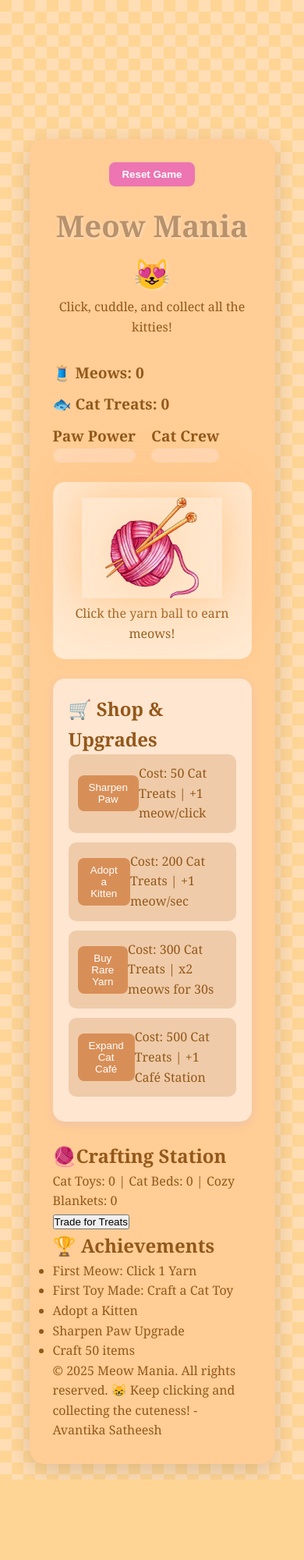
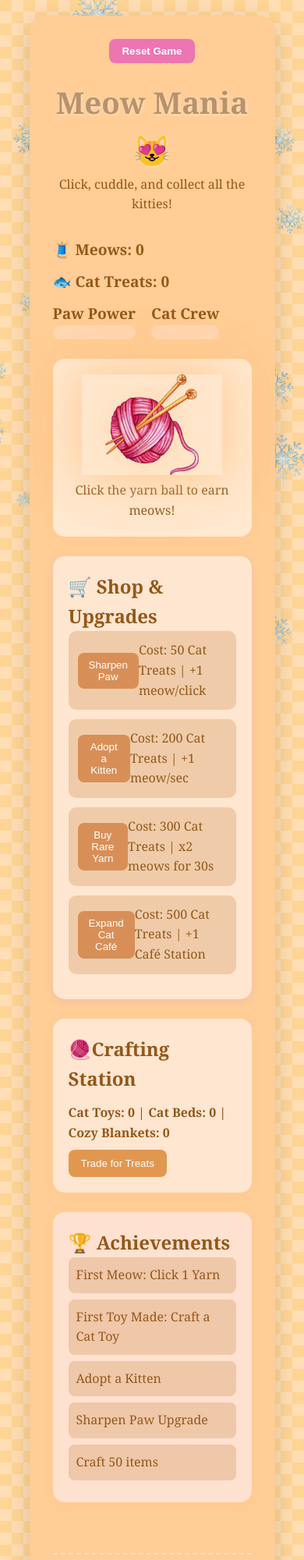
Before and after one commit to 139587-spec/Meow-Mania, a plain HTML site: page index.html in a window 390 px wide. Shown: the top 2000 px of the page at 78% size. Before the commit the page ends 1897 px from the top, so only its background shows below. Drawn offline with Linux system fonts and the light colour scheme.

Commit message:
Worked on seasonal background particles JS

```diff
--- a/script.js
+++ b/script.js
@@ -0,0 +1,112 @@
+//background particles
+const canvas = document.getElementById('season-canvas');
+const ctx = canvas.getContext('2d');
+canvas.width = window.innerWidth;
+canvas.height = window.innerHeight;
+
+//this determines what season it is
+const month = new Date().getMonth();
+let season = 'winter';
+if (month >= 2 && month <= 4) season = 'spring';
+else if (month >= 5 && month <= 7) season = 'summer';
+else if (month >= 8 && month <= 10) season = 'autumn';
+
+const images =  {
+    winter: new Image(),
+    spring: new Image(),
+    summer: new Image(),
+    autumn: new Image()
+};
+
+images.winter.src = 'assets/snowflake.png';
+images.spring.src = 'assets/flower.png';
+images.summer.src = 'assets/watermelon.png';
+images.autumn.src = 'assets/leaf.png';
+
+const particles = [];
+const particleCount = 60;
+
+//initialize particles
+for (let i = 0; i < particleCount; i++) {
+    particles.push({
+        x: Math.random() * canvas.width,
+        y: (i / particleCount) * canvas.height,
+        size: 20 + Math.random() * 30,
+        offset: Math.random() * 1000,
+        angle: Math.random() * 360/180 * Math.PI,
+        scale: 0.5 + Math.random() * 0.5,
+        flipX: Math.random() > 0.5 ? -1 : 1,
+        flipY: Math.random() > 0.5 ? -1 : 1
+    });
+}
+
+//movement being applied
+    const speed = { x: 0, y:1};
+    const summerBounce = 0.5;
+
+//Animation loop
+function animateParticles() {
+    ctx.clearRect(0, 0, canvas.width, canvas.height);
+
+    particles.forEach(p => {
+        ctx.save();
+        ctx.translate(p.x, p.y);
+
+        //random mirroring and scale
+        ctx.scale(p.flipX * p.scale, p.flipY * p.scale);
+
+        //draw the image centered
+        const img = images[season];
+        const maxSize = 80;
+        const scale = p.scale * ( maxSize / Math.max(img.naturalWidth, img.naturalHeight));
+
+        ctx.globalCompositeOperation = 'destination-over';
+        ctx.globalAlpha = 0.7;
+        ctx.drawImage(
+            img,
+            -img.naturalWidth / 2,
+            -img.naturalHeight / 2,
+            img.naturalWidth * scale,
+            img.naturalHeight * scale
+        );
+
+        ctx.globalAlpha = 1;
+        ctx.globalCompositeOperation = 'source-over';
+        ctx.restore();
+
+        //movement
+        p.x += speed.x;
+        p.y += speed.y;
+
+        //summer bounce effect
+        if (season === 'summer') {
+            p.y += Math.sin((Date.now() + p.offset) / 300) * summerBounce;
+        }
+
+        //this wraps it around the edges
+        if (p.y > canvas.height) p.y = -p.size;
+        if (p.y < -p.size) p.y = canvas.height;
+        if (p.x > canvas.width) p.x = -p.size;
+        if (p.x < -p.size) p.x = canvas.width;
+    });
+
+    requestAnimationFrame(animateParticles);
+}
+
+//this sizes the canvas onto the window
+window.addEventListener('resize', () => {
+    canvas.width = window.innerWidth;
+    canvas.height = window.innerHeight;
+});
+
+const allImages = Object.values(images);
+let loadedCount = 0;
+
+allImages.forEach(img => {
+    img.onload = () => {
+        loadedCount++;
+        if (loadedCount === allImages.length) {
+            animateParticles();
+        }
+    }
+});
--- a/styles.css
+++ b/styles.css
@@ -209,5 +209,169 @@ header .subtitle {
     cursor: pointer;
     margin-bottom: 20px;
     transition: transform 0.2s ease, box-shadow 0.2s ease;
+}
 
+/*RESET BTN HOVER */
+
+#season-canvas {
+    position: fixed;
+    top: 0;
+    left: 0;
+    width: 100%;
+    height: 100%;
+    pointer-events: none;
+    z-index: 0;
 }
+
+.container {
+    position: relative;
+    z-index: 1;
+}
+
+/* TOOL TIPS FOR BUTTONS */
+
+
+/* Crafting Section */
+.crafting.card {
+    background-color: #ffe6d0;
+    padding: 20px;
+    border-radius: 15px;
+    margin-bottom: 25px;
+    box-shadow: 0 4px 12px rgba(255, 190, 140, 0.15);
+}
+
+#crafting-slots {
+    display: flex;
+    gap: 10px;
+    flex-wrap: wrap;
+    margin-bottom: 12px;
+}
+
+.crafting-slot {
+    background-color: #efc7a9;
+    padding: 12px;
+    border-radius: 10px;
+    flex: 1 1 100px;
+    text-align: center;
+    cursor: pointer;
+    transition: transform 0.2s ease, box-shadow 0.3s ease;
+}
+
+/* CRAFTING SLOT HOVER */
+
+
+#inventory {
+    font-weight: bold;
+    margin-bottom: 8px;
+}
+
+#sell-items {
+    background-color: #e29751;
+    color: white;
+    border: none;
+    padding: 10px 16px;
+    border-radius: 8px;
+    cursor: pointer;
+    transition: transform 0.2s ease, box-shadow 0.2s ease;
+}
+
+#sell-items:hover {
+    transform: scale(1.05);
+    box-shadow: 0 4px 12px rgba(226, 149, 81, 0.4);
+}
+
+/* Crafting Buttons */
+.crafting-slot button {
+    background: linear-gradient(135deg, #d57235, #ffc1a0);
+    color: white;
+    border: none;
+    border-radius: 12px;
+    padding: 10px 16px;
+    font-weight: bold;
+    font-size: 0.95em;
+    cursor: pointer;
+    box-shadow: 0 4px 8px rgba(255, 172, 120, 0.4);
+    transition: transform 0.15s ease, box-shadow 0.2 ease, background 0.2 ease;
+}
+
+.crafting-slot button:hover {
+    transform: scale(1.05);
+    box-shadow: 0 6px 12px rgba(255, 183, 120, 0.6);
+    background: linear-gradient(135deg, #db8c3d, #ffcba8);
+}
+
+.crafting-slot button:active {
+    transform: scale(0.97);
+    box-shadow: 0 3px 8px rgba(255, 174, 120, 0.5);
+}
+
+/* Achievements */
+.achievements.card {
+    background-color: #ffe1d0;
+    padding: 20px;
+    border-radius: 15px;
+    margin-bottom: 25px;
+    box-shadow: 0 4px 12px rgba(255, 188, 140, 0.15);
+}
+
+.achievements ul {
+    list-style: none;
+}
+
+.achievement {
+    background-color: #efc7a9;
+    padding: 10px;
+    border-radius: 8px;
+    margin-bottom: 8px;
+    transition: transform 0.2s ease, box-shadow 0.2s ease;
+}
+
+.achievement.unlocked {
+    background-color: #ffc6a0;
+    color: #73432f;
+    box-shadow: 0 0 12px #ffc6a0;
+    transform: scale(1.03);
+    animation: shine 1s ease forwards;
+}
+
+@keyframes shine {
+    0% { box-shadow: 0 0 0px #ffc6a0; }
+    50% { box-shadow: 0 0 20px #ffc6a0; }
+    100% { box-shadow: 0 0 0px #ffc6a0; }
+}
+
+/* Popup */
+#popup {
+    position: absolute;
+    top: 10%;
+    left: 50%;
+    transform: translateX(-50%) translateY(-20%);
+    background-color: rgba(255, 240, 230, 0.95);
+    color: #875c32;
+    padding: 12px 20px;
+    border-radius: 12px;
+    font-weight: bold;
+    display: none;
+    opacity: 0;
+    box-shadow: 0 4px 12px  rgba(131, 83, 53, 0.2);
+    transition: opacity 0.4s ease, transform 0.4s ease;
+}
+
+@keyframes popupAnim {
+    0% { opacity: 0; transform: translate(-50%, -20%); }
+    100% { opacity: 1; transform: translate(-50%, 0); }
+}
+
+/* Footer */
+footer {
+    text-align: center;
+    color: #d0947a;
+    font-size: 0.9em;
+    margin-top: 40px;
+    padding-top: 20px;
+    border-top: 2px dashed #f0e0d8;
+}
+
+/* ANIMATIONS */
+
+/* RESPONSIVE ANIMATIONS */
```
